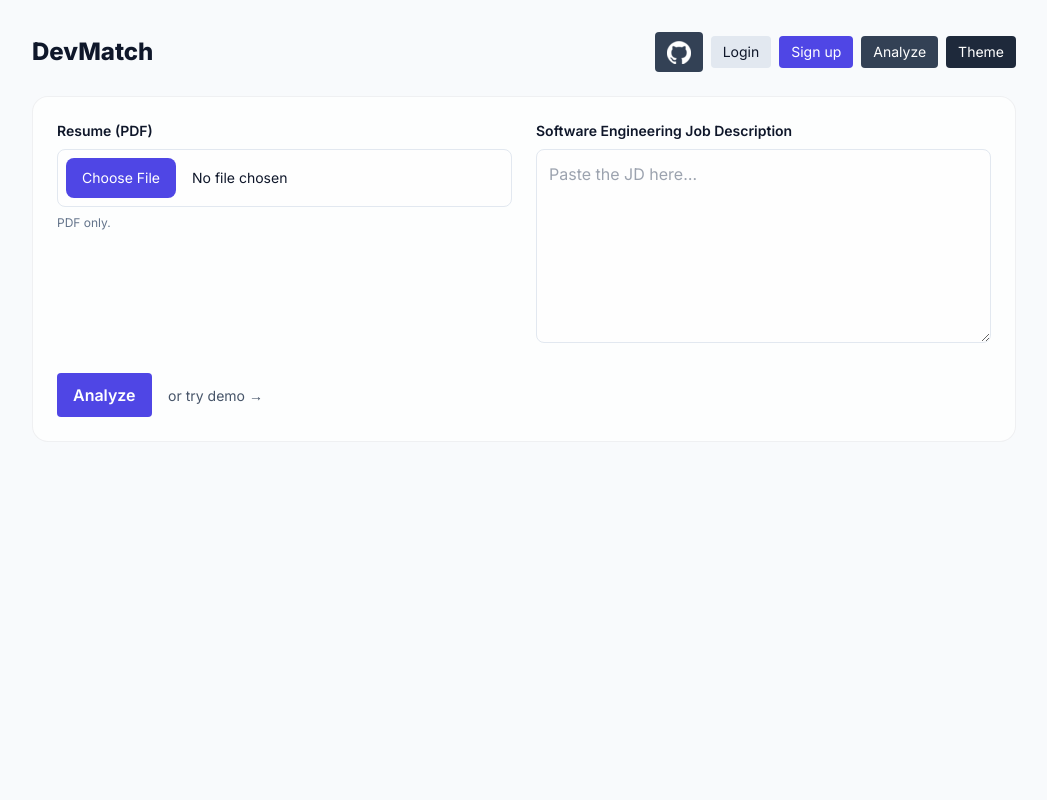
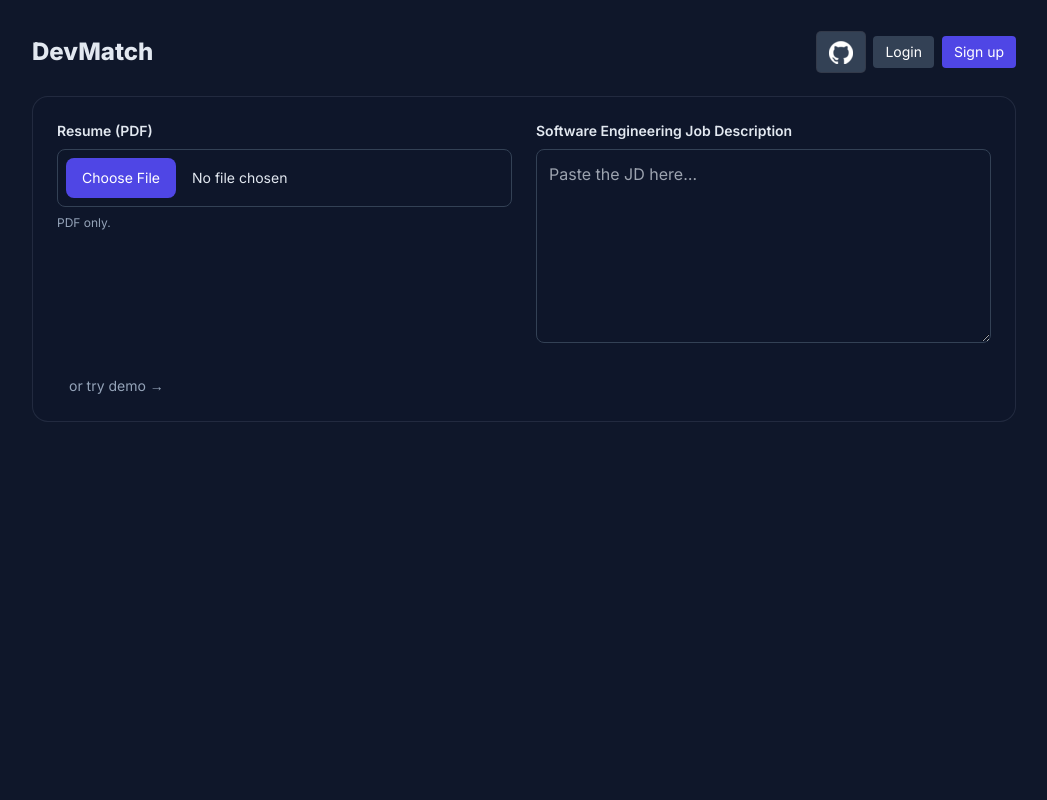
Before and after one commit to EgglezosHub/Resume-Analyzer-Job-Match, a FastAPI app: page /analyze in a window 1280 px wide. Shown: the whole page, without its empty margins (116-1163 px from the left). Run offline with FastAPI, Linux system fonts and the light colour scheme; some libraries are stand-ins or nearby versions.

Commit message:
Fixed buttons

```diff
--- a/app/templates/index.html
+++ b/app/templates/index.html
@@ -1,5 +1,5 @@
 <!doctype html>
-<html lang="en" class="h-full">
+<html lang="en" class="h-full dark">
 <head>
   <meta charset="utf-8" />
   <title>DevMatch — Resume insights tailored to developers</title>
@@ -8,36 +8,31 @@
   <script src="https://cdn.tailwindcss.com"></script>
   <script>tailwind.config={darkMode:'class',theme:{extend:{fontFamily:{sans:['Inter','ui-sans-serif','system-ui']}}}}</script>
   <style>
-    .chip{display:inline-flex;align-items:center;gap:.4rem;padding:.25rem .55rem;border-radius:.6rem;background:linear-gradient(180deg,#f8fafc,#eef2ff);border:1px solid #e2e8f0;font-size:.8rem}
-    .dark .chip{background:linear-gradient(180deg,#0f172a,#0b1324);border-color:#1f2937;color:#e5e7eb}
-    .chip-amber{background:linear-gradient(180deg,#fff7ed,#fffbeb);border-color:#fde68a}
-    .dark .chip-amber{background:linear-gradient(180deg,#1f2937,#111827);border-color:#f59e0b;color:#fcd34d}
-    .chip-green{background:linear-gradient(180deg,#ecfdf5,#f0fdf4);border-color:#a7f3d0}
-    .dark .chip-green{background:linear-gradient(180deg,#1f2937,#111827);border-color:#10b981;color:#86efac}
-    .bar{height:.5rem;border-radius:.5rem;background:linear-gradient(90deg,#a5b4fc,#60a5fa,#34d399)}
-    .card{background:rgba(255,255,255,.75);border:1px solid rgba(15,23,42,.06);border-radius:1rem}
-    .dark .card{background:rgba(15,23,42,.5);border-color:rgba(148,163,184,.15)}
-    .loading-overlay{position:fixed;inset:0;background:rgba(15,23,42,.35);backdrop-filter:saturate(110%) blur(2px);display:none;align-items:center;justify-content:center;z-index:60}
+    .chip{display:inline-flex;align-items:center;gap:.4rem;padding:.25rem .55rem;border-radius:.6rem;background:linear-gradient(180deg,#0f172a,#0b1324);border:1px solid #1f2937;color:#e5e7eb;font-size:.8rem}
+    .chip-amber{background:linear-gradient(180deg,#1f2937,#111827);border-color:#f59e0b;color:#fcd34d}
+    .chip-green{background:linear-gradient(180deg,#1f2937,#111827);border-color:#10b981;color:#86efac}
+    .bar{height:.5rem;border-radius:.5rem;background:linear-gradient(90deg,#6366f1,#22c55e,#60a5fa)}
+    .card{background:rgba(15,23,42,.5);border:1px solid rgba(148,163,184,.15);border-radius:1rem}
+    .loading-overlay{position:fixed;inset:0;background:rgba(2,6,23,.45);backdrop-filter:saturate(110%) blur(2px);display:none;align-items:center;justify-content:center;z-index:60}
     .loading-overlay.show{display:flex}
-    .loading-card{background:rgba(255,255,255,.9);border:1px solid rgba(15,23,42,.06);color:#0f172a;border-radius:12px;padding:14px 16px;font-weight:600;box-shadow:0 10px 25px rgba(2,6,23,.1)}
-    .dark .loading-card{background:rgba(15,23,42,.9);color:#e5e7eb;border-color:#334155}
+    .loading-card{background:rgba(15,23,42,.9);color:#e5e7eb;border:1px solid #334155;border-radius:12px;padding:14px 16px;font-weight:600;box-shadow:0 10px 25px rgba(2,6,23,.45)}
     .top-progress{position:fixed;left:0;top:0;height:3px;width:0%;background:linear-gradient(90deg,#6366f1,#22c55e,#60a5fa);z-index:70;box-shadow:0 0 12px rgba(99,102,241,.5);transition:width .25s}
     .top-progress.hidden{display:none}
   </style>
 </head>
-<body class="min-h-screen bg-slate-50 dark:bg-slate-900 text-slate-900 dark:text-slate-200">
+<body class="min-h-screen bg-slate-900 text-slate-200">
   <div id="topProgress" class="top-progress hidden"></div>
-  <div id="loadingOverlay" class="loading-overlay"><div class="loading-card">Analyzing… this can take a few seconds.</div></div>
+  <div id="loadingOverlay" class="loading-overlay">
+    <div class="loading-card">Analyzing… this can take a few seconds.</div>
+  </div>
 
   <div class="max-w-5xl mx-auto px-5 py-8">
-    <!-- Header (wrap-friendly, auth-aware) -->
+    <!-- Wrap-friendly header -->
     <header class="mb-6">
       <div class="flex flex-wrap items-center justify-between gap-2">
-        <!-- Title -->
         <a href="/" class="text-2xl font-extrabold">DevMatch</a>
 
-        <!-- Right-side buttons -->
-        <div class="w-full sm:w-auto mt-2 sm:mt-0 flex flex-wrap items-center gap-2">
+        <nav class="w-full sm:w-auto mt-2 sm:mt-0 flex flex-wrap items-center gap-2">
           {% if result and share_url %}
             <button id="copyLink" type="button" data-share-url="{{ share_url }}"
                     class="px-3 py-1.5 rounded bg-slate-800 text-white text-sm">Copy share link</button>
@@ -45,10 +40,10 @@
           {% endif %}
 
           {% if user %}
-            <span class="hidden sm:inline text-sm text-slate-500 dark:text-slate-300 self-center">
+            <span class="hidden sm:inline text-sm text-slate-300 self-center">
               Hi, {{ user.name or user.email }}
             </span>
-            <a href="/dashboard" class="px-3 py-1.5 rounded bg-slate-200 text-slate-900 text-sm">Dashboard</a>
+            <a href="/dashboard" class="px-3 py-1.5 rounded bg-slate-700 text-white text-sm">Dashboard</a>
             <a href="/logout" class="px-3 py-1.5 rounded bg-slate-800 text-white text-sm">Logout</a>
           {% else %}
             <a href="/login/github"
@@ -57,21 +52,15 @@
               <img src="/images/logo.png" alt="GitHub login" class="h-6 w-6 object-contain" />
               <span class="sr-only">Login with GitHub</span>
             </a>
-            <a href="/login/password" class="px-3 py-1.5 rounded bg-slate-200 text-slate-900 text-sm">Login</a>
+            <a href="/login/password" class="px-3 py-1.5 rounded bg-slate-700 text-white text-sm">Login</a>
             <a href="/signup" class="px-3 py-1.5 rounded bg-indigo-600 text-white text-sm">Sign up</a>
           {% endif %}
-
-          <a href="/analyze" class="px-3 py-1.5 rounded bg-slate-700 text-white text-sm">Analyze</a>
-
-          <button id="themeBtn"
-                  class="px-3 py-1.5 rounded bg-slate-800 text-white dark:bg-slate-100 dark:text-slate-900 text-sm">
-            Theme
-          </button>
-        </div>
+        </nav>
       </div>
     </header>
+
     {% if error %}
-      <div class="card p-4 mb-6 border border-rose-200 bg-rose-50/70 text-rose-800 dark:text-rose-200 dark:bg-rose-900/30 dark:border-rose-900/40">{{ error }}</div>
+      <div class="card p-4 mb-6 border border-rose-900/40 bg-rose-900/30 text-rose-200">{{ error }}</div>
     {% endif %}
 
     {% if not read_only %}
@@ -79,18 +68,20 @@
         <div class="grid md:grid-cols-2 gap-6">
           <div>
             <label class="block text-sm font-semibold mb-2">Resume (PDF)</label>
-            <input name="file" type="file" accept="application/pdf" required class="block w-full text-sm file:mr-4 file:py-2.5 file:px-4 file:rounded-lg file:border-0 file:bg-indigo-600 file:text-white hover:file:bg-indigo-700 bg-white/70 border border-slate-200 rounded-lg p-2 dark:bg-slate-900/50 dark:border-slate-700" />
-            <p class="text-xs text-slate-500 mt-2 dark:text-slate-400">PDF only.</p>
+            <input name="file" type="file" accept="application/pdf" required
+                   class="block w-full text-sm file:mr-4 file:py-2.5 file:px-4 file:rounded-lg file:border-0 file:bg-indigo-600 file:text-white hover:file:bg-indigo-700 bg-slate-900/50 border border-slate-700 rounded-lg p-2" />
+            <p class="text-xs text-slate-400 mt-2">PDF only.</p>
           </div>
           <div>
             <label class="block text-sm font-semibold mb-2">Software Engineering Job Description</label>
-            <textarea name="job_description" rows="7" required class="w-full p-3 bg-white/70 border border-slate-200 rounded-lg outline-none focus:ring-2 focus:ring-indigo-500/40 dark:bg-slate-900/50 dark:border-slate-700" placeholder="Paste the JD here…"></textarea>
+            <textarea name="job_description" rows="7" required
+                      class="w-full p-3 bg-slate-900/50 border border-slate-700 rounded-lg outline-none focus:ring-2 focus:ring-indigo-500/40"
+                      placeholder="Paste the JD here…"></textarea>
           </div>
         </div>
         <div class="mt-6">
-          <button id="submit-btn" type="submit" class="px-4 py-2.5 rounded bg-indigo-600 text-white font-semibold">Analyze</button>
           {% if not user %}
-            <a id="demoLink" class="ml-3 text-sm text-slate-600 dark:text-slate-400" href="/demo">or try demo →</a>
+            <a id="demoLink" class="ml-3 text-sm text-slate-400" href="/demo">or try demo →</a>
           {% endif %}
         </div>
       </form>
@@ -100,34 +91,106 @@
       {% set ms = result.ms or {} %}{% set ss = result.ss or {} %}{% set so = result.so or {} %}
       <section class="space-y-6">
         <div class="grid grid-cols-1 md:grid-cols-3 gap-5">
-          <div class="card p-5"><div class="flex justify-between"><h3 class="text-sm font-medium">Match Score</h3><span class="chip {{ 'chip-green' if ms.label=='Strong' else ('chip-amber' if ms.label=='Medium' else '') }}">{{ ms.label or '—' }}</span></div><div class="mt-2 flex items-baseline gap-2"><div class="text-3xl font-extrabold">{{ '%.2f'|format(result.match_score or 0) }}</div><div class="text-xs text-slate-500">{{ ms.pct or 0 }}%</div></div><div class="mt-3 bg-slate-200/70 rounded dark:bg-slate-700/60"><div class="bar" style="width: {{ ms.pct or 0 }}%"></div></div></div>
-          <div class="card p-5"><div class="flex justify-between"><h3 class="text-sm font-medium">Semantic Similarity</h3><span class="chip {{ 'chip-green' if ss.label=='Strong' else ('chip-amber' if ss.label=='Medium' else '') }}">{{ ss.label or '—' }}</span></div><div class="mt-2 flex items-baseline gap-2"><div class="text-3xl font-extrabold">{{ '%.2f'|format(result.semantic_similarity or 0) }}</div><div class="text-xs text-slate-500">{{ ss.pct or 0 }}%</div></div><div class="mt-3 bg-slate-200/70 rounded dark:bg-slate-700/60"><div class="bar" style="width: {{ ss.pct or 0 }}%"></div></div></div>
-          <div class="card p-5"><div class="flex justify-between"><h3 class="text-sm font-medium">JD Skill Coverage</h3><span class="chip {{ 'chip-green' if so.label=='Strong' else ('chip-amber' if so.label=='Medium' else '') }}">{{ so.label or '—' }}</span></div><div class="mt-2 flex items-baseline gap-2"><div class="text-3xl font-extrabold">{{ '%.2f'|format(result.skill_overlap or 0) }}</div><div class="text-xs text-slate-500">{{ so.pct or 0 }}%</div></div><div class="mt-3 bg-slate-200/70 rounded dark:bg-slate-700/60"><div class="bar" style="width: {{ so.pct or 0 }}%"></div></div></div>
+          <div class="card p-5">
+            <div class="flex justify-between">
+              <h3 class="text-sm font-medium">Match Score</h3>
+              <span class="chip {{ 'chip-green' if ms.label=='Strong' else ('chip-amber' if ms.label=='Medium' else '') }}">{{ ms.label or '—' }}</span>
+            </div>
+            <div class="mt-2 flex items-baseline gap-2">
+              <div class="text-3xl font-extrabold">{{ '%.2f'|format(result.match_score or 0) }}</div>
+              <div class="text-xs text-slate-400">{{ ms.pct or 0 }}%</div>
+            </div>
+            <div class="mt-3 bg-slate-700/60 rounded">
+              <div class="bar" style="width: {{ ms.pct or 0 }}%"></div>
+            </div>
+          </div>
+
+          <div class="card p-5">
+            <div class="flex justify-between">
+              <h3 class="text-sm font-medium">Semantic Similarity</h3>
+              <span class="chip {{ 'chip-green' if ss.label=='Strong' else ('chip-amber' if ss.label=='Medium' else '') }}">{{ ss.label or '—' }}</span>
+            </div>
+            <div class="mt-2 flex items-baseline gap-2">
+              <div class="text-3xl font-extrabold">{{ '%.2f'|format(result.semantic_similarity or 0) }}</div>
+              <div class="text-xs text-slate-400">{{ ss.pct or 0 }}%</div>
+            </div>
+            <div class="mt-3 bg-slate-700/60 rounded">
+              <div class="bar" style="width: {{ ss.pct or 0 }}%"></div>
+            </div>
+          </div>
+
+          <div class="card p-5">
+            <div class="flex justify-between">
+              <h3 class="text-sm font-medium">JD Skill Coverage</h3>
+              <span class="chip {{ 'chip-green' if so.label=='Strong' else ('chip-amber' if so.label=='Medium' else '') }}">{{ so.label or '—' }}</span>
+            </div>
+            <div class="mt-2 flex items-baseline gap-2">
+              <div class="text-3xl font-extrabold">{{ '%.2f'|format(result.skill_overlap or 0) }}</div>
+              <div class="text-xs text-slate-400">{{ so.pct or 0 }}%</div>
+            </div>
+            <div class="mt-3 bg-slate-700/60 rounded">
+              <div class="bar" style="width: {{ so.pct or 0 }}%"></div>
+            </div>
+          </div>
         </div>
 
         <div class="card p-5">
           <h3 class="text-sm font-semibold mb-3">JD vs Resume skills</h3>
           <div class="grid md:grid-cols-3 gap-4">
-            <div><div class="text-xs font-semibold mb-2">JD skills ({{ result.jd_skills|length }})</div><div class="flex flex-wrap gap-2">{% for s in result.jd_skills %}<span class="chip">{{ s }}</span>{% endfor %}</div></div>
-            <div><div class="text-xs font-semibold mb-2">Resume skills ({{ result.resume_skills|length }})</div><div class="flex flex-wrap gap-2">{% for s in result.resume_skills %}<span class="chip">{{ s }}</span>{% endfor %}</div></div>
-            <div><div class="text-xs font-semibold mb-2">Overlap ({{ result.overlap_skills|length }})</div><div class="flex flex-wrap gap-2">{% for s in result.overlap_skills %}<span class="chip chip-green">{{ s }}</span>{% endfor %}</div></div>
+            <div>
+              <div class="text-xs font-semibold mb-2">JD skills ({{ result.jd_skills|length }})</div>
+              <div class="flex flex-wrap gap-2">
+                {% for s in result.jd_skills %}<span class="chip">{{ s }}</span>{% endfor %}
+              </div>
+            </div>
+            <div>
+              <div class="text-xs font-semibold mb-2">Resume skills ({{ result.resume_skills|length }})</div>
+              <div class="flex flex-wrap gap-2">
+                {% for s in result.resume_skills %}<span class="chip">{{ s }}</span>{% endfor %}
+              </div>
+            </div>
+            <div>
+              <div class="text-xs font-semibold mb-2">Overlap ({{ result.overlap_skills|length }})</div>
+              <div class="flex flex-wrap gap-2">
+                {% for s in result.overlap_skills %}<span class="chip chip-green">{{ s }}</span>{% endfor %}
+              </div>
+            </div>
           </div>
         </div>
 
         <div class="card p-5">
           <div class="grid md:grid-cols-2 gap-6">
-            <div><div class="flex items-center gap-2 mb-2"><h3 class="text-sm font-semibold">Extracted from Resume</h3><span class="chip">count {{ result.skills | length }}</span></div><div class="flex flex-wrap gap-2">{% for s in result.skills %}<span class="chip">{{ s }}</span>{% endfor %}</div></div>
             <div>
-              <div class="flex items-center gap-2 mb-2"><h3 class="text-sm font-semibold">JD Missing in Resume</h3><span class="chip {{ 'chip-amber' if result.missing_skills|length else '' }}">{{ result.missing_skills|length }} gap{{ '' if result.missing_skills|length==1 else 's' }}</span></div>
+              <div class="flex items-center gap-2 mb-2">
+                <h3 class="text-sm font-semibold">Extracted from Resume</h3>
+                <span class="chip">count {{ result.skills | length }}</span>
+              </div>
+              <div class="flex flex-wrap gap-2">
+                {% for s in result.skills %}<span class="chip">{{ s }}</span>{% endfor %}
+              </div>
+            </div>
+            <div>
+              <div class="flex items-center gap-2 mb-2">
+                <h3 class="text-sm font-semibold">JD Missing in Resume</h3>
+                <span class="chip chip-amber">
+                  {{ result.missing_skills|length }} gap{{ '' if result.missing_skills|length==1 else 's' }}
+                </span>
+              </div>
               {% set coverage = result.skill_overlap or 0 %}{% set jd_count = result.jd_skills | length %}
               {% if jd_count == 0 %}
-                <div class="text-sm text-amber-700 bg-amber-50/70 border border-amber-200 rounded-lg px-3 py-2 dark:bg-amber-900/20 dark:text-amber-300 dark:border-amber-800">JD contained no recognizable tech keywords. Scores rely more on semantic similarity.</div>
+                <div class="text-sm text-amber-300 bg-amber-900/20 border border-amber-800 rounded-lg px-3 py-2">
+                  JD contained no recognizable tech keywords. Scores rely more on semantic similarity.
+                </div>
               {% elif result.missing_skills and result.missing_skills|length > 0 %}
                 <div class="flex flex-wrap gap-2">{% for s in result.missing_skills %}<span class="chip chip-amber">{{ s }}</span>{% endfor %}</div>
               {% elif coverage < 1.0 %}
-                <div class="text-sm text-amber-700 bg-amber-50/70 border border-amber-200 rounded-lg px-3 py-2 dark:bg-amber-900/20 dark:text-amber-300 dark:border-amber-800">No explicit gaps, but coverage is {{ (coverage*100)|round(0) }}%. Review cloud/IaC/framework specifics.</div>
+                <div class="text-sm text-amber-300 bg-amber-900/20 border border-amber-800 rounded-lg px-3 py-2">
+                  No explicit gaps, but coverage is {{ (coverage*100)|round(0) }}%. Review cloud/IaC/framework specifics.
+                </div>
               {% else %}
-                <div class="text-sm text-emerald-700 bg-emerald-50/70 border border-emerald-200 rounded-lg px-3 py-2">Great—no JD gaps detected and 100% coverage!</div>
+                <div class="text-sm text-emerald-300 bg-emerald-900/20 border border-emerald-800 rounded-lg px-3 py-2">
+                  Great—no JD gaps detected and 100% coverage!
+                </div>
               {% endif %}
             </div>
           </div>
@@ -138,7 +201,7 @@
           {% if result.recommendations and result.recommendations|length %}
             <ul class="space-y-2">{% for tip in result.recommendations %}<li class="text-sm">• {{ tip }}</li>{% endfor %}</ul>
           {% else %}
-            <div class="text-sm text-slate-600 dark:text-slate-400">No extra recommendations—your resume aligns well with this JD.</div>
+            <div class="text-sm text-slate-400">No extra recommendations—your resume aligns well with this JD.</div>
           {% endif %}
         </div>
       </section>
@@ -146,12 +209,35 @@
   </div>
 
   <script>
-    const root=document.documentElement,KEY='resume_ui_theme';
-    if(localStorage.getItem(KEY)==='dark') root.classList.add('dark');
-    document.getElementById('themeBtn')?.addEventListener('click',()=>{root.classList.toggle('dark');localStorage.setItem(KEY,root.classList.contains('dark')?'dark':'light')});
+    // Progress overlay
+    const topBar=document.getElementById('topProgress');
+    const overlay=document.getElementById('loadingOverlay');
+    let t=null,v=0;
+    function startP(){ if(!topBar||!overlay) return; topBar.classList.remove('hidden'); overlay.classList.add('show'); v=0; topBar.style.width='0%'; t=setInterval(()=>{ v=Math.min(90,v+Math.random()*7+3); topBar.style.width=v+'%'; },200); }
+    function endP(){ if(!topBar||!overlay) return; if(t){clearInterval(t);t=null} topBar.style.width='100%'; }
 
-    async function copyText(t){if(navigator.clipboard&&window.isSecureContext){try{await navigator.clipboard.writeText(t);return true}catch{}}const a=document.createElement('textarea');a.value=t;a.setAttribute('readonly','');a.style.position='fixed';a.style.opacity='0';document.body.appendChild(a);a.select();try{return document.execCommand('copy')}finally{document.body.removeChild(a)}}
-    const copyBtn=document.getElementById('copyLink');copyBtn?.addEventListener('click',async()=>{const url=copyBtn.dataset.shareUrl||'';if(!url)return;const orig=copyBtn.textContent;const ok=await copyText(url);copyBtn.textContent=ok?'Copied!':'Copy failed';if(!ok)copyBtn.title=url;setTimeout(()=>copyBtn.textContent=orig,1400);});
+    document.getElementById('analyze-form')?.addEventListener('submit',()=>{
+      const b=document.getElementById('submit-btn'); if(b){ b.textContent='Analyzing…'; b.disabled=true }
+      startP();
+    });
+    document.getElementById('demoLink')?.addEventListener('click',()=>{ startP(); });
+    window.addEventListener('beforeunload',()=>{ endP(); });
+    window.addEventListener('pageshow',()=>{ overlay?.classList.remove('show'); topBar?.classList.add('hidden'); if(topBar) topBar.style.width='0%'; });
+
+    // Copy share link
+    async function copyText(t){
+      if(navigator.clipboard&&window.isSecureContext){ try{ await navigator.clipboard.writeText(t); return true }catch{} }
+      const a=document.createElement('textarea'); a.value=t; a.setAttribute('readonly',''); a.style.position='fixed'; a.style.opacity='0'; document.body.appendChild(a);
+      a.select(); try{ return document.execCommand('copy') } finally{ document.body.removeChild(a) }
+    }
+    const copyBtn=document.getElementById('copyLink');
+    copyBtn?.addEventListener('click',async()=>{
+      const url=copyBtn.dataset.shareUrl||''; if(!url) return;
+      const orig=copyBtn.textContent; const ok=await copyText(url);
+      copyBtn.textContent=ok?'Copied!':'Copy failed';
+      if(!ok) copyBtn.title=url;
+      setTimeout(()=>copyBtn.textContent=orig,1400);
+    });
   </script>
 </body>
 </html>
```
Also changed, not shown: app/templates/dashboard.html (+30 -64 lines), app/templates/landing.html (+19 -26 lines).
